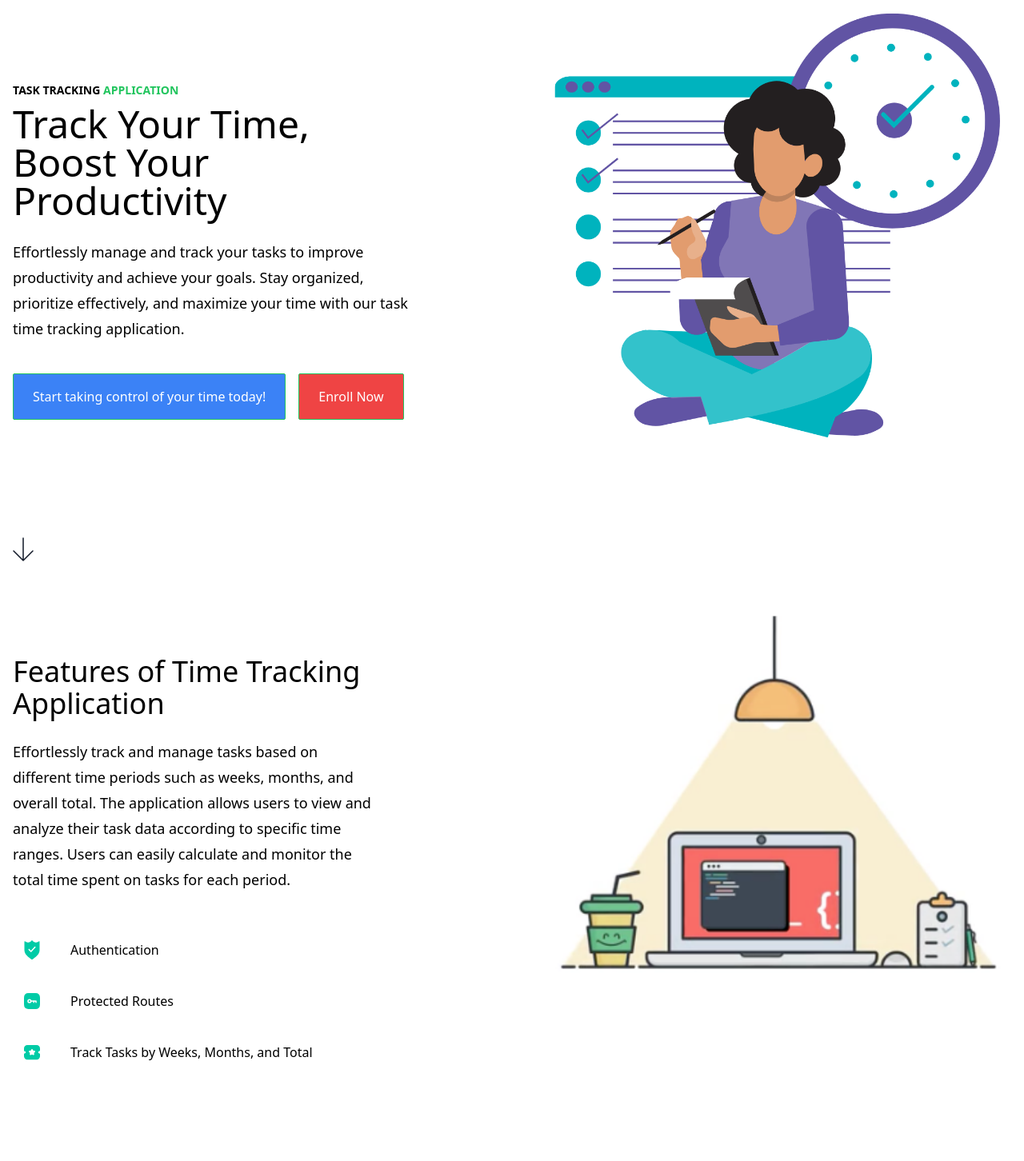
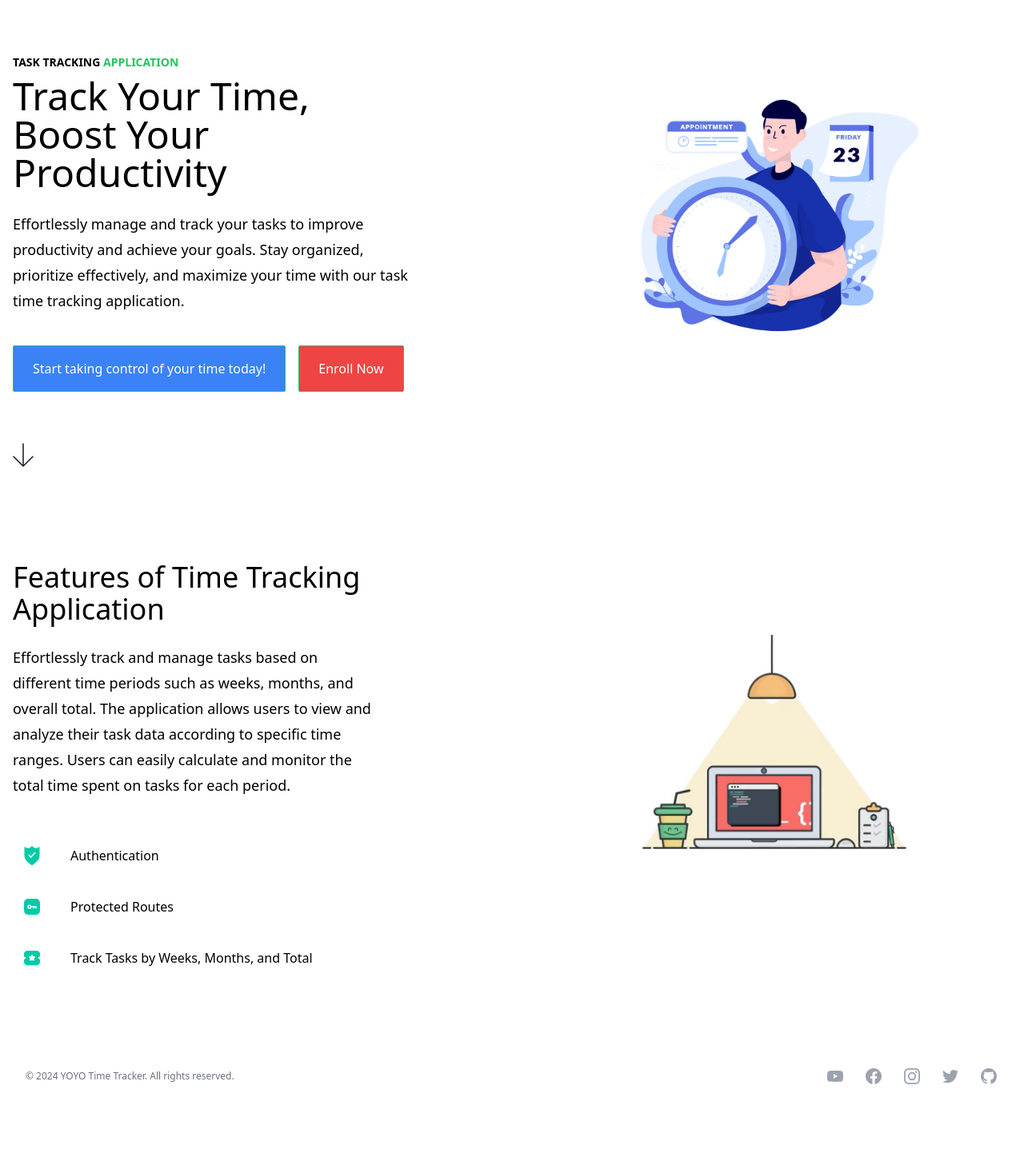
Before and after one commit to helenahan37/time-tracker, a React (Create React App) app: page / in a window 1280 px wide. Shown: the top 1452 px of the page at 80% size. After the commit the page ends 1406 px from the top, so only its background shows below. Built offline with nearby package versions, Linux system fonts and the light colour scheme.

Commit message:
update img

```diff
--- a/src/pages/Homepage.js
+++ b/src/pages/Homepage.js
@@ -5,7 +5,7 @@ import work from '../images/work.png';
 const Homepage = () => {
 	return (
 		<div>
-			<section className="pb-12">
+			<section className="pt-12 pb-12">
 				<div className="relative container px-4 mx-auto">
 					<div className="flex flex-wrap -mx-4 items-center mb-16">
 						<div className="w-full lg:w-1/2 px-4 mb-24 lg:mb-0">
@@ -34,7 +34,7 @@ const Homepage = () => {
 								</div>
 							</div>
 						</div>
-						<div className="w-full lg:w-1/2 px-4">
+						<div className="w-full lg:w-1/2 px-4 mt-8">
 							<img className="block mx-auto xl:mx-0" src={task} alt="task" />
 						</div>
 					</div>
@@ -56,15 +56,18 @@ const Homepage = () => {
 			</section>
 			{/* How it works */}
 			<section className="relative pt-16 lg:pb-16 overflow-hidden">
-				<img className="hidden lg:block absolute top-0 right-0 h-full w-1/2 object-cover" src={work} alt="work" />
 				<div className="container px-4 mx-auto">
-					<div className="w-full lg:w-1/2">
+					<div className="flex flex-wrap -mx-4 items-center">
+						<div className="w-full lg:w-1/2 px-4">
+							<div className="max-w-md md:max-w-lg mx-auto xl:mx-0">
+								<div className="w-full">
 									<div className="max-w-md xl:max-w-lg">
 										<h2 className="font-heading text-3xl sm:text-4xl mb-6">Features of Time Tracking Application</h2>
 										<p className="max-w-md text-lg leading-8 mb-12">
-								Effortlessly track and manage tasks based on different time periods such as weeks, months, and overall
-								total. The application allows users to view and analyze their task data according to specific time
-								ranges. Users can easily calculate and monitor the total time spent on tasks for each period.
+											Effortlessly track and manage tasks based on different time periods such as weeks, months, and
+											overall total. The application allows users to view and analyze their task data according to
+											specific time ranges. Users can easily calculate and monitor the total time spent on tasks for
+											each period.
 										</p>
 										<div className="flex items-center mb-4">
 											<div className="flex items-center justify-center w-12 h-12 p-3 mr-6 bg-white rounded">
@@ -154,11 +157,12 @@ const Homepage = () => {
 									</div>
 								</div>
 							</div>
-				{/* <img
-          className="block w-full lg:hidden mt-16 object-cover"
-          src="https://shuffle.dev/acros-assets/images/features/woman-man-smilling.jpg"
-          alt
-        /> */}
+						</div>
+						<div className="w-full lg:w-1/2 px-4">
+							<img className="block mx-auto xl:mx-0" src={work} alt="work" />
+						</div>
+					</div>
+				</div>
 			</section>
 		</div>
 	);
```
Also changed, not shown: src/images/task.png, src/images/work.png. Lines whose indentation alone changed are shown as unchanged.
